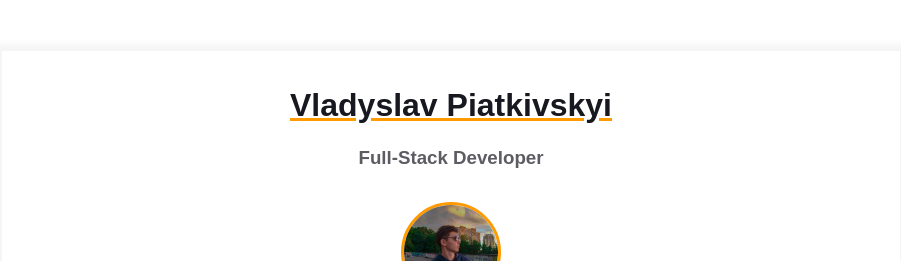
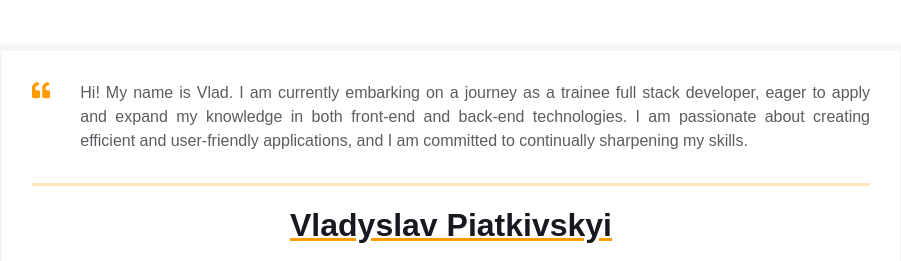
Before and after one commit to inlumio/homepage, a plain HTML site: page index.html in a window 1280 px wide. Shown: the top 261 px of the page, without its empty margins (189-1090 px from the left). Drawn offline with Linux system fonts and the light colour scheme.

Commit message:
add intro block for resume

```diff
--- a/index.html
+++ b/index.html
@@ -10,6 +10,38 @@
 	<body>
 		<main>
 			<div class="resume">
+				<div class="container">
+					<div class="resume__block">
+						<div class="intro">
+							<div class="intro__icon-wrapper">
+								<svg
+									class="intro__icon"
+									xmlns="http://www.w3.org/2000/svg"
+									viewBox="0 0 512 512"
+								>
+									<path
+										d="M464 256h-80v-64c0-35.3 28.7-64 64-64h8c13.3 0 24-10.7
+            					24-24V56c0-13.3-10.7-24-24-24h-8c-88.4 0-160 71.6-160 160v240c0
+            					26.5 21.5 48 48 48h128c26.5 0 48-21.5
+            					48-48V304c0-26.5-21.5-48-48-48zm-288 0H96v-64c0-35.3 28.7-64
+            					64-64h8c13.3 0 24-10.7 24-24V56c0-13.3-10.7-24-24-24h-8C71.6
+            					32 0 103.6 0 192v240c0 26.5 21.5 48 48 48h128c26.5 0 48-21.5
+            					48-48V304c0-26.5-21.5-48-48-48z"
+									></path>
+								</svg>
+							</div>
+							<p class="intro_text">
+								Hi! My name is Vlad. I am currently embarking on a journey as a
+								trainee full stack developer, eager to apply and expand my
+								knowledge in both front-end and back-end technologies. I am
+								passionate about creating efficient and user-friendly
+								applications, and I am committed to continually sharpening my
+								skills.
+							</p>
+						</div>
+					</div>
+				</div>
+
 				<div class="container">
 					<div class="resume__block">
 						<h1 class="contact-info__header">Vladyslav Piatkivskyi</h1>
```
